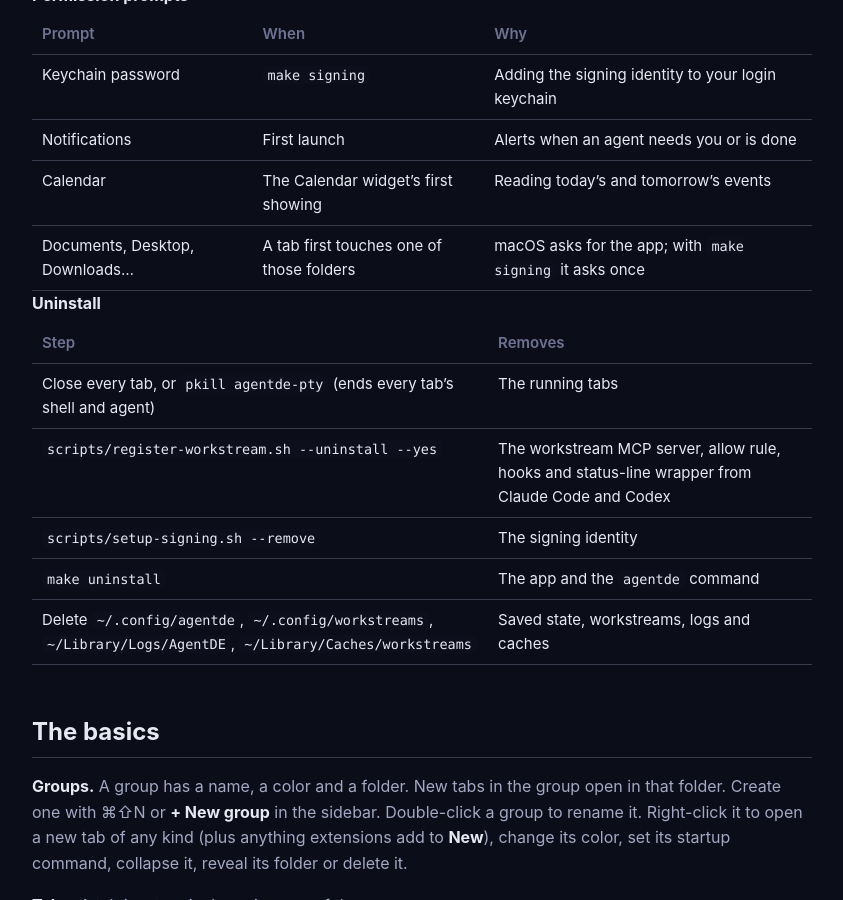
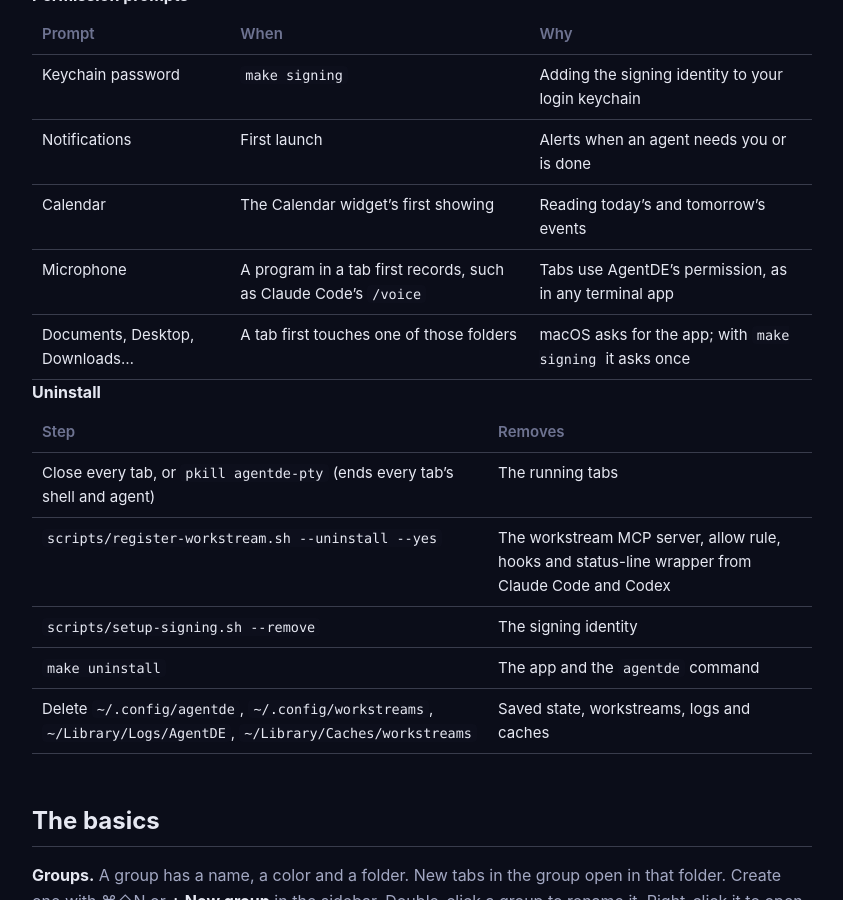
Before and after one commit to AgentDE/agentde, a Jekyll site: the page built from docs/GUIDE.md, in a window 1280 px wide and 900 px high, scrolled down 1229 px. Shown: the whole window, without its empty margins (218-1061 px from the left). Built offline with Jekyll 4.4.1, drawn with Linux system fonts in a browser that asks for light colours; our own code applies the rules of GitHub Pages for plain Markdown files.

Commit message:
Info.plist: a microphone usage string, so programs in tabs can ask for the mic

```diff
--- a/docs/GUIDE.md
+++ b/docs/GUIDE.md
@@ -37,6 +37,7 @@ Open AgentDE like any app, or run `agentde` from any terminal (the command is in
 | Keychain password | `make signing` | Adding the signing identity to your login keychain |
 | Notifications | First launch | Alerts when an agent needs you or is done |
 | Calendar | The Calendar widget's first showing | Reading today's and tomorrow's events |
+| Microphone | A program in a tab first records, such as Claude Code's `/voice` | Tabs use AgentDE's permission, as in any terminal app |
 | Documents, Desktop, Downloads… | A tab first touches one of those folders | macOS asks for the app; with `make signing` it asks once |
 
 ### Uninstall
```
Also changed, not shown: 1 other file.
